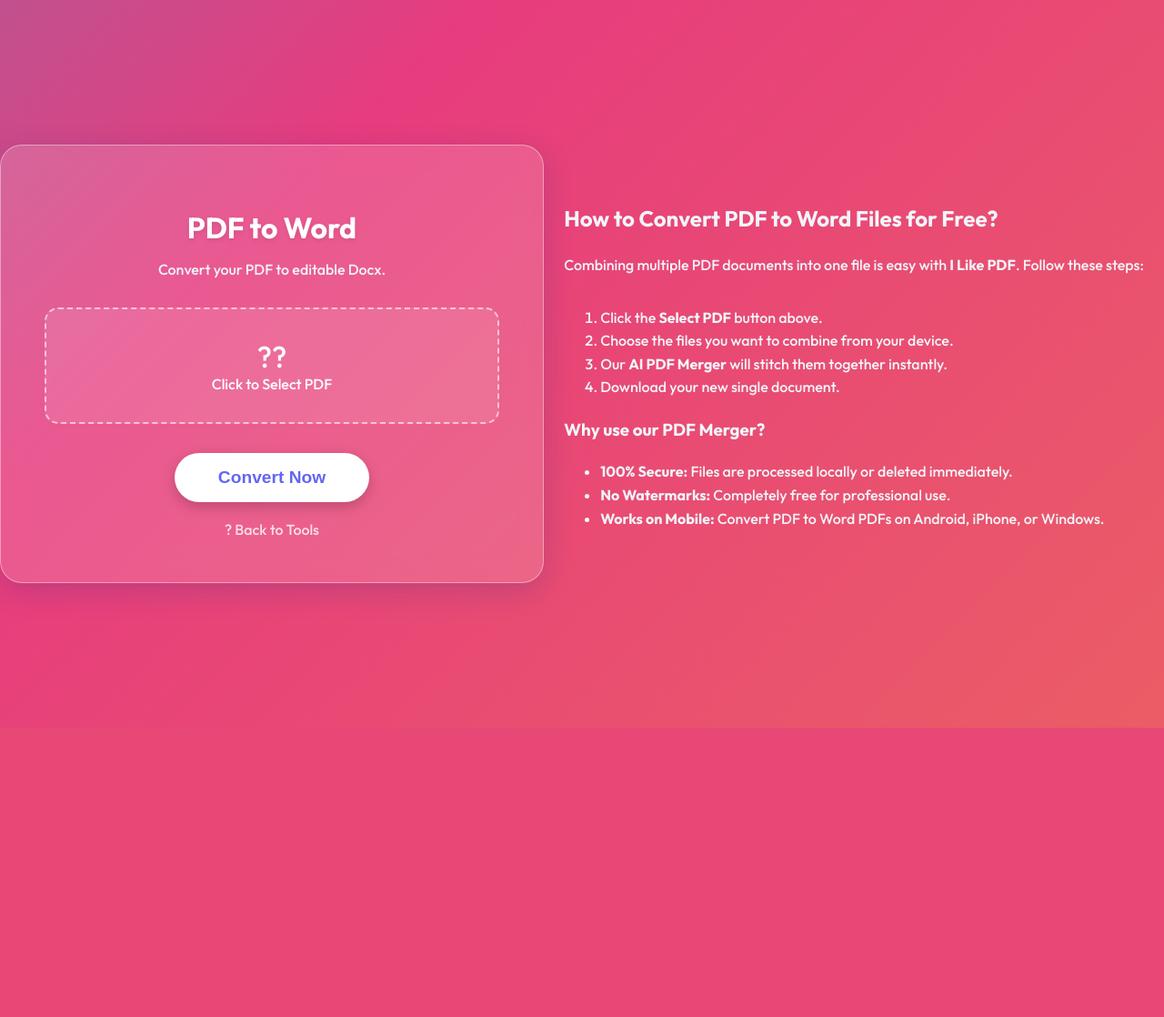
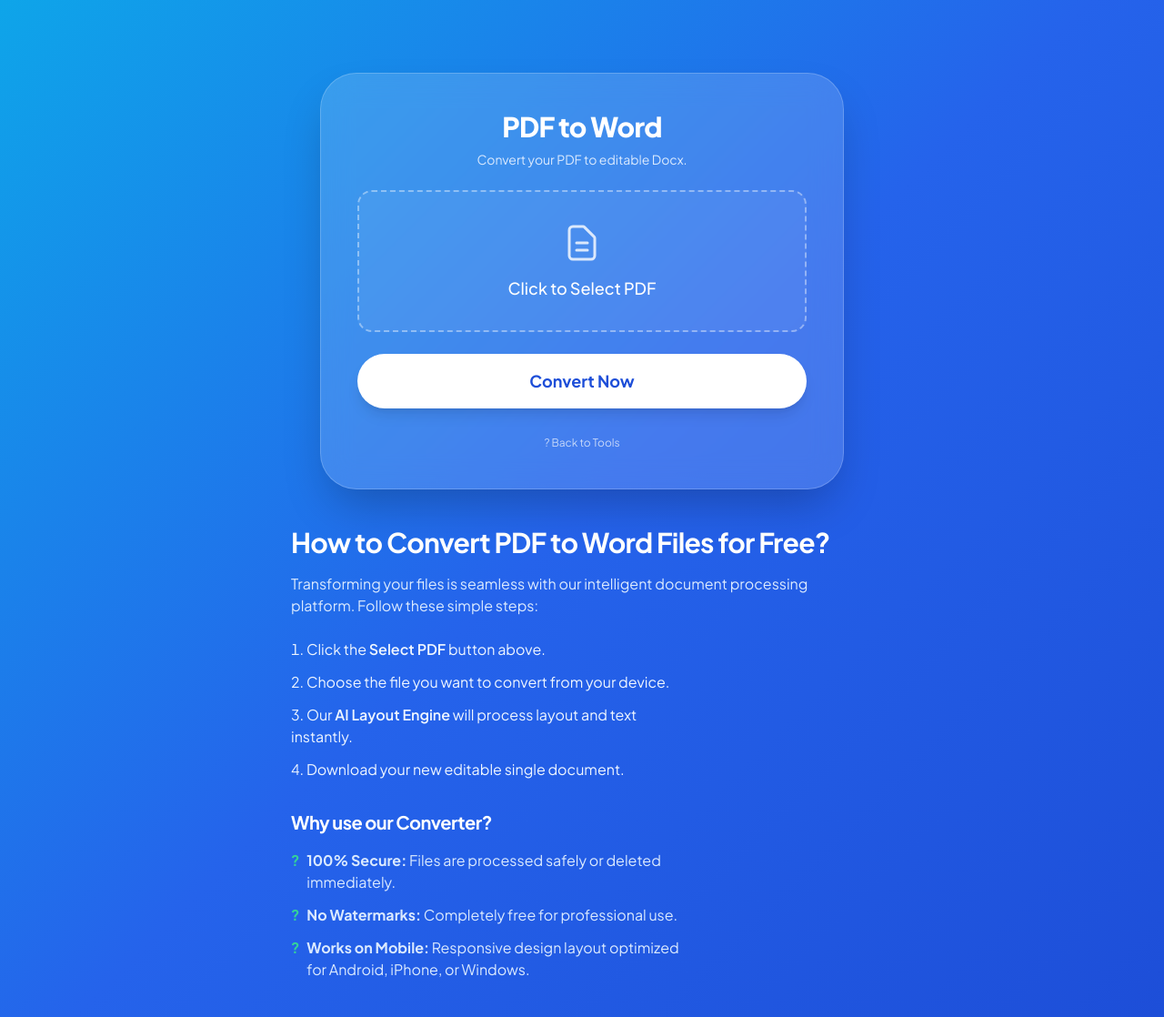
Before and after one commit to sadrealam776-collab/I-like-pdf-website, a Flask app: page /pdf-to-word in a window 1280 px wide. Shown: the whole page at 91% size. Before the commit the page ends 800 px from the top, so only its background shows below. Run offline with Flask 3, Linux system fonts and the light colour scheme; some libraries are stand-ins or nearby versions.

Commit message:
Update pdf_to_word.html

```diff
--- a/templates/pdf_to_word.html
+++ b/templates/pdf_to_word.html
@@ -2,108 +2,138 @@
 <html lang="en">
 <head>
     <meta charset="UTF-8">
-    <title>PDF to Word | I Like PDF</title>
-    <link href="https://fonts.googleapis.com/css2?family=Outfit:wght@300;500;700&display=swap" rel="stylesheet">
+    <meta name="viewport" content="width=device-width, initial-scale=1.0">
+    <title>PDF to Word Converter | Premium AI Tools</title>
+    <script src="https://cdn.tailwindcss.com"></script>
+    <link href="https://fonts.googleapis.com/css2?family=Plus+Jakarta+Sans:wght@400;500;600;700;800&display=swap" rel="stylesheet">
     <style>
         body {
-            font-family: 'Outfit', sans-serif;
-            background: linear-gradient(-45deg, #ee7752, #e73c7e, #23a6d5, #23d5ab);
-            background-size: 400% 400%;
-            animation: gradientBG 15s ease infinite;
-            color: white;
-            height: 100vh;
-            display: flex;
-            align-items: center;
-            justify-content: center;
-            text-align: center;
-            margin: 0;
+            font-family: 'Plus Jakarta Sans', sans-serif;
+            background: linear-gradient(135deg, #0ea5e9 0%, #2563eb 50%, #1d4ed8 100%);
+            min-height: 100vh;
         }
-        @keyframes gradientBG { 0% {background-position: 0% 50%} 50% {background-position: 100% 50%} 100% {background-position: 0% 50%} }
-
-        .container {
+        .glass-card {
             background: rgba(255, 255, 255, 0.15);
-            backdrop-filter: blur(12px);
-            padding: 3rem;
-            border-radius: 24px;
-            border: 1px solid rgba(255,255,255,0.4);
-            max-width: 500px;
-            width: 90%;
-            box-shadow: 0 8px 32px 0 rgba(31, 38, 135, 0.2);
+            backdrop-filter: blur(16px);
+            -webkit-backdrop-filter: blur(16px);
+            border: 1px solid rgba(255, 255, 255, 0.2);
         }
-
-        h1 { margin-bottom: 0.5rem; text-shadow: 0 2px 5px rgba(0,0,0,0.1); }
-        p { color: #f1f5f9; margin-bottom: 2rem; }
-
-        .file-upload {
-            border: 2px dashed rgba(255,255,255,0.6);
-            border-radius: 15px;
-            padding: 2rem;
-            transition: 0.3s;
-            cursor: pointer;
-            background: rgba(255,255,255,0.1);
+        .loader {
+            border: 3px solid rgba(255, 255, 255, 0.3);
+            border-top: 3px solid #ffffff;
+            border-radius: 50%;
+            width: 24px;
+            height: 24px;
+            animation: spin 1s linear infinite;
+            display: inline-block;
         }
-        .file-upload:hover { background: rgba(255,255,255,0.2); border-color: white; }
-
-        button {
-            background: white;
-            color: #6366f1;
-            border: none;
-            padding: 1rem 3rem;
-            font-size: 1.2rem;
-            font-weight: 800;
-            border-radius: 50px;
-            cursor: pointer;
-            transition: 0.3s;
-            margin-top: 2rem;
-            box-shadow: 0 5px 15px rgba(0,0,0,0.2);
-        }
-        button:hover { transform: scale(1.05); box-shadow: 0 10px 25px rgba(0,0,0,0.3); }
-
-        .back-link { display: inline-block; margin-top: 20px; color: rgba(255,255,255,0.8); text-decoration: none; font-weight: 500; }
+        @keyframes spin { 0% { transform: rotate(0deg); } 100% { transform: rotate(360deg); } }
     </style>
 </head>
-<body>
-    <div class="container">
-        <h1>PDF to Word</h1>
-        <p>Convert your PDF to editable Docx.</p>
+<body class="flex flex-col items-center justify-start p-4 md:p-10 text-white">
 
-        <form action="/api/convert-pdf" method="post" enctype="multipart/form-data">
-            <div class="file-upload" onclick="document.getElementById('fileInput').click()">
-                <span style="font-size: 2rem;">??</span><br>
-                <span id="fileName">Click to Select PDF</span>
-                <input type="file" id="fileInput" name="file" accept=".pdf" required style="display:none;">
+    <div class="w-full max-w-4xl flex flex-col items-center gap-10 mt-4 md:mt-10">
+
+        <div class="glass-card w-full max-w-xl p-8 md:p-10 rounded-[2.5rem] shadow-2xl relative overflow-hidden">
+            <div class="text-center mb-6">
+                <h1 class="text-3xl font-extrabold tracking-tight mb-2 text-white">PDF to Word</h1>
+                <p class="text-blue-100 text-sm">Convert your PDF to editable Docx.</p>
             </div>
 
-            <button type="submit">Convert Now</button>
-        </form>
+            <form id="uploadForm" action="/convert" method="POST" enctype="multipart/form-data">
+                <div class="group relative border-2 border-dashed border-white/40 rounded-2xl p-8 text-center hover:border-white transition-all bg-white/5 cursor-pointer">
+                    <input type="file" name="pdf_file" id="pdf_file" accept=".pdf"
+                           class="absolute inset-0 w-full h-full opacity-0 cursor-pointer" required>
 
-        <a href="/" class="back-link">? Back to Tools</a>
+                    <div id="fileStatus">
+                        <div class="text-white/80 mb-3 flex justify-center">
+                            <svg class="w-12 h-12" fill="none" stroke="currentColor" viewBox="0 0 24 24">
+                                <path stroke-linecap="round" stroke-linejoin="round" stroke-width="1.5" d="M9 12h6m-6 4h6m2 5H7a2 2 0 01-2-2V5a2 2 0 012-2h5.586a1 1 0 01.707.293l5.414 5.414a1 1 0 01.293.707V19a2 2 0 01-2 2z"></path>
+                            </svg>
+                        </div>
+                        <p class="text-white font-medium text-lg" id="fileNameText">Click to Select PDF</p>
+                    </div>
+                </div>
+
+                <button type="submit" id="submitBtn"
+                        class="w-full mt-6 bg-white text-blue-700 font-bold py-4 px-6 rounded-full shadow-lg hover:bg-blue-50 hover:scale-[1.02] active:scale-[0.98] transition-all flex items-center justify-center text-lg">
+                    <span id="btnText">Convert Now</span>
+                </button>
+            </form>
+
+            <div id="loadingMsg" class="hidden mt-6 text-center bg-black/20 p-4 rounded-xl backdrop-blur-sm">
+                <div class="loader mb-2"></div>
+                <p class="text-white text-sm font-medium animate-pulse">Analyzing document structure & fixing layout...</p>
+            </div>
+
+            <div class="text-center mt-6">
+                <a href="#" class="text-xs text-white/70 hover:text-white transition-colors">? Back to Tools</a>
+            </div>
+        </div>
+
+        <div class="w-full max-w-2xl text-center md:text-left px-4">
+            <h2 class="text-2xl md:text-3xl font-bold mb-4 tracking-tight">How to Convert PDF to Word Files for Free?</h2>
+            <p class="text-blue-100 mb-6 text-sm md:text-base leading-relaxed">
+                Transforming your files is seamless with our intelligent document processing platform. Follow these simple steps:
+            </p>
+
+            <ol class="list-decimal list-inside space-y-3 text-blue-50 text-sm md:text-base mb-8 text-left max-w-md mx-auto md:mx-0">
+                <li>Click the <span class="font-semibold">Select PDF</span> button above.</li>
+                <li>Choose the file you want to convert from your device.</li>
+                <li>Our <span class="font-semibold">AI Layout Engine</span> will process layout and text instantly.</li>
+                <li>Download your new editable single document.</li>
+            </ol>
+
+            <h3 class="text-xl font-bold mb-4 tracking-tight">Why use our Converter?</h3>
+            <ul class="space-y-3 text-blue-100 text-sm md:text-base text-left max-w-md mx-auto md:mx-0">
+                <li class="flex items-start gap-2">
+                    <span class="text-emerald-400 font-bold">?</span>
+                    <span><strong>100% Secure:</strong> Files are processed safely or deleted immediately.</span>
+                </li>
+                <li class="flex items-start gap-2">
+                    <span class="text-emerald-400 font-bold">?</span>
+                    <span><strong>No Watermarks:</strong> Completely free for professional use.</span>
+                </li>
+                <li class="flex items-start gap-2">
+                    <span class="text-emerald-400 font-bold">?</span>
+                    <span><strong>Works on Mobile:</strong> Responsive design layout optimized for Android, iPhone, or Windows.</span>
+                </li>
+            </ul>
+        </div>
+
     </div>
-<div style="max-width: 800px; margin: 50px auto; color: #f1f5f9; text-align: left; line-height: 1.6;">
-    <h2>How to Convert PDF to Word Files for Free?</h2>
-    <p>Combining multiple PDF documents into one file is easy with <strong>I Like PDF</strong>. Follow these steps:</p>
-    <ol>
-        <li>Click the <strong>Select PDF</strong> button above.</li>
-        <li>Choose the files you want to combine from your device.</li>
-        <li>Our <strong>AI PDF Merger</strong> will stitch them together instantly.</li>
-        <li>Download your new single document.</li>
-    </ol>
-
-    <h3>Why use our PDF Merger?</h3>
-    <ul>
-        <li><strong>100% Secure:</strong> Files are processed locally or deleted immediately.</li>
-        <li><strong>No Watermarks:</strong> Completely free for professional use.</li>
-        <li><strong>Works on Mobile:</strong> Convert PDF to Word PDFs on Android, iPhone, or Windows.</li>
-    </ul>
-</div>
 
     <script>
-        // FIXED SCRIPT
-        document.getElementById('fileInput').onchange = function () {
-            if(this.files && this.files.length > 0) {
-                document.getElementById('fileName').innerText = this.files[0].name;
-                document.getElementById('fileName').innerHTML += " ?";
+        const form = document.getElementById('uploadForm');
+        const fileInput = document.getElementById('pdf_file');
+        const fileNameText = document.getElementById('fileNameText');
+        const submitBtn = document.getElementById('submitBtn');
+        const btnText = document.getElementById('btnText');
+        const loadingMsg = document.getElementById('loadingMsg');
+
+        // ????? ??????? ???? ?? ??? ?????
+        fileInput.onchange = () => {
+            if (fileInput.files.length > 0) {
+                fileNameText.innerText = "Selected: " + fileInput.files[0].name;
             }
+        };
+
+        // ?????? ??????
+        form.onsubmit = () => {
+            submitBtn.disabled = true;
+            submitBtn.classList.add('opacity-50', 'cursor-not-allowed');
+            btnText.innerText = "Processing...";
+            loadingMsg.classList.remove('hidden');
+
+            // 20 ????? ??? ??? ?? ????? ???? ?? ??? ?????
+            setTimeout(() => {
+                submitBtn.disabled = false;
+                submitBtn.classList.remove('opacity-50', 'cursor-not-allowed');
+                btnText.innerText = "Convert Now";
+                loadingMsg.classList.add('hidden');
+            }, 20000);
+
+            return true;
         };
     </script>
 </body>
```
